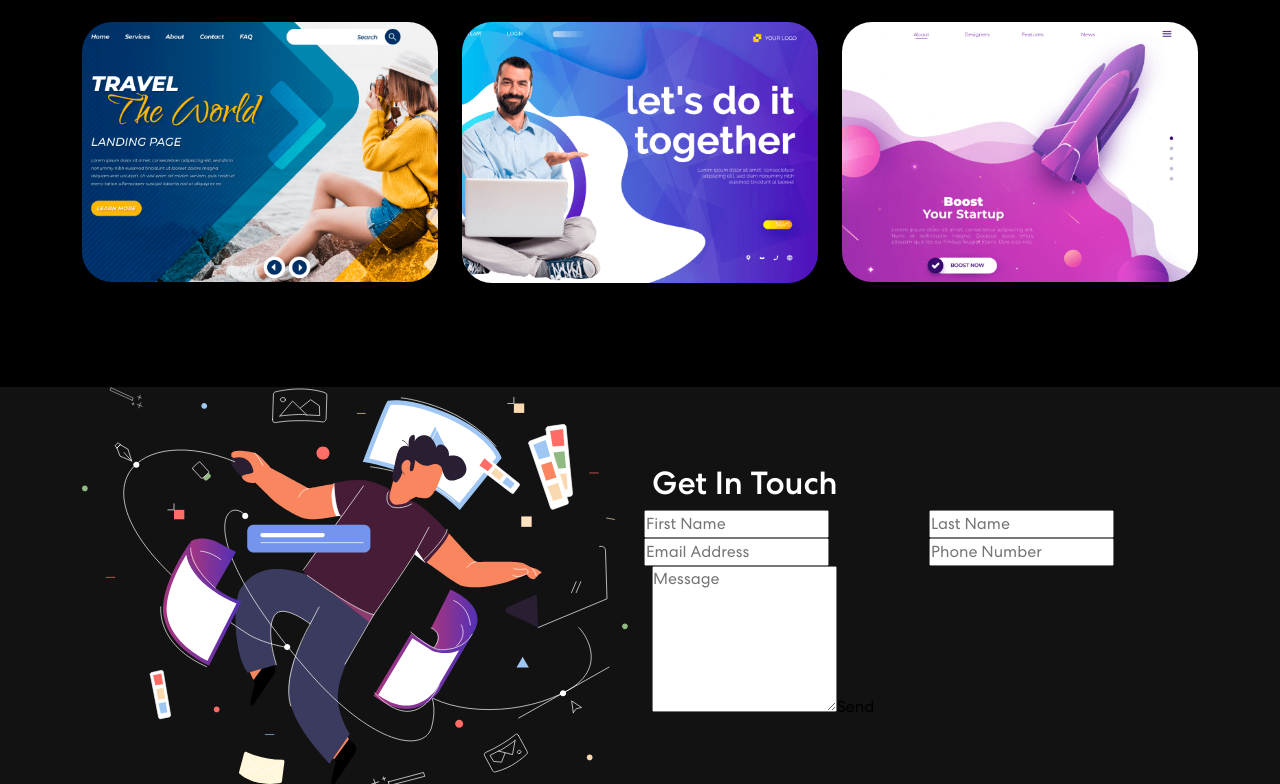
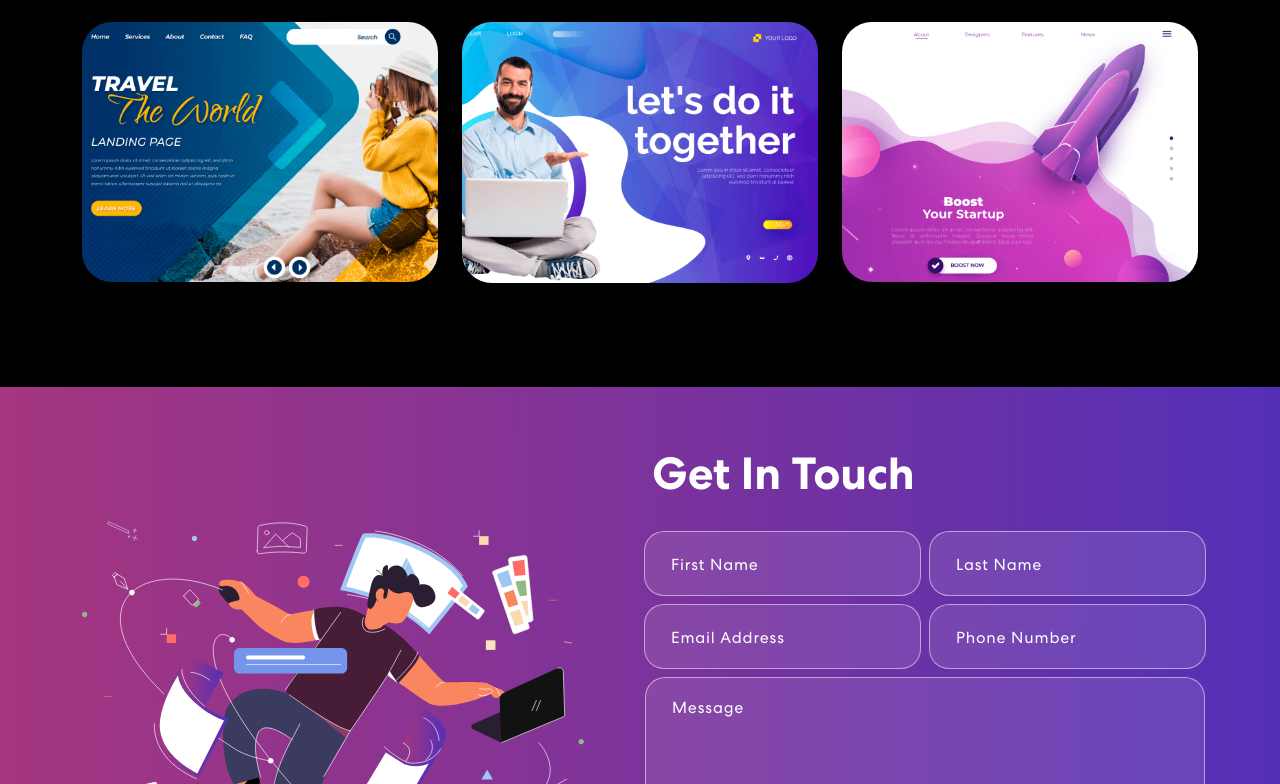
Before and after one commit to Sandiego17/my-react-portfolio, a React (Create React App) app: page / in a window 1280 px wide. Shown: the part 2016-2800 px from the top of the page. Built offline with nearby package versions, Linux system fonts and the light colour scheme.

Commit message:
feat: styles for contact component

```diff
--- a/src/App.css
+++ b/src/App.css
@@ -526,3 +526,90 @@
   right: 0;
   z-index: -4;
 }
+
+/************ Contacts CSS ************/
+.contact {
+  background: linear-gradient(90.21deg, #AA367C -5.91%, #4A2FBD 111.58%);
+  padding: 60px 0 200px 0;
+}
+
+.contact img {
+  width: 92%;
+}
+
+.contact h2 {
+	font-size: 45px;
+	font-weight: 700;
+  margin-bottom: 30px;
+}
+
+.contact form input, .contact form textarea {
+  width: 100%;
+  background: rgba(255, 255, 255, 0.1);
+  border: 1px solid rgba(255, 255, 255, 0.5);
+  border-radius: 20px;
+  color: #fff;
+  margin: 0 0 8px 0;
+  padding: 18px 26px;
+  font-weight: 500;
+  font-size: 18px;
+  letter-spacing: 0.8px;
+  transition: 0.3s ease-in-out;
+}
+
+.contact form input:focus, .contact form textarea:focus {
+  background: rgba(255, 255, 255, 1);
+  color: #121212;
+}
+
+.contact form input::placeholder, .contact form textarea::placeholder {
+  font-size: 16px;
+  font-weight: 400;
+  color: #fff;
+}
+
+.contact form input:focus::placeholder, .contact form textarea:focus::placeholder {
+  color: #121212;
+  opacity: 0.8;
+}
+
+.contact form button {
+  font-weight: 700;
+  color: #000;
+  background-color: #fff;
+  padding: 14px 48px;
+  font-size: 18px;
+  margin-top: 25px;
+  border-radius: 0;
+  position: relative;
+  transition: 0.3s ease-in-out;
+}
+
+.contact form button span {
+  z-index: 1;
+  position: relative;
+}
+
+.contact form button:hover {
+  color: #fff;
+}
+
+.contact form button::before {
+  content: "";
+  background: #121212;
+  width: 0;
+  height: 100%;
+  position: absolute;
+  top: 0;
+  left: 0;
+  z-index: 0;
+  transition: 0.3s ease-in-out;
+}
+
+.contact form button:hover::before {
+  width: 100%;
+}
+
+.textarea {
+  padding: 0 5px !important;
+}
```
